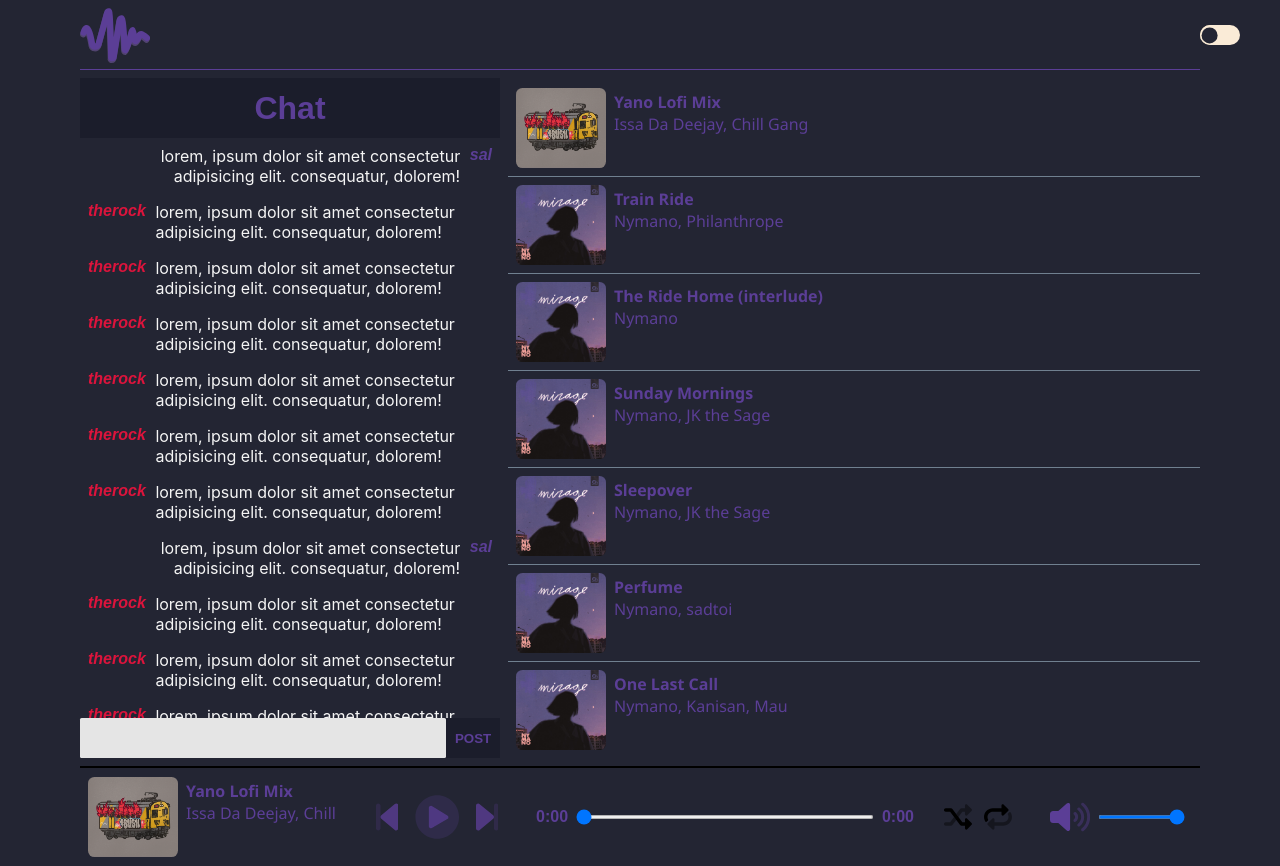
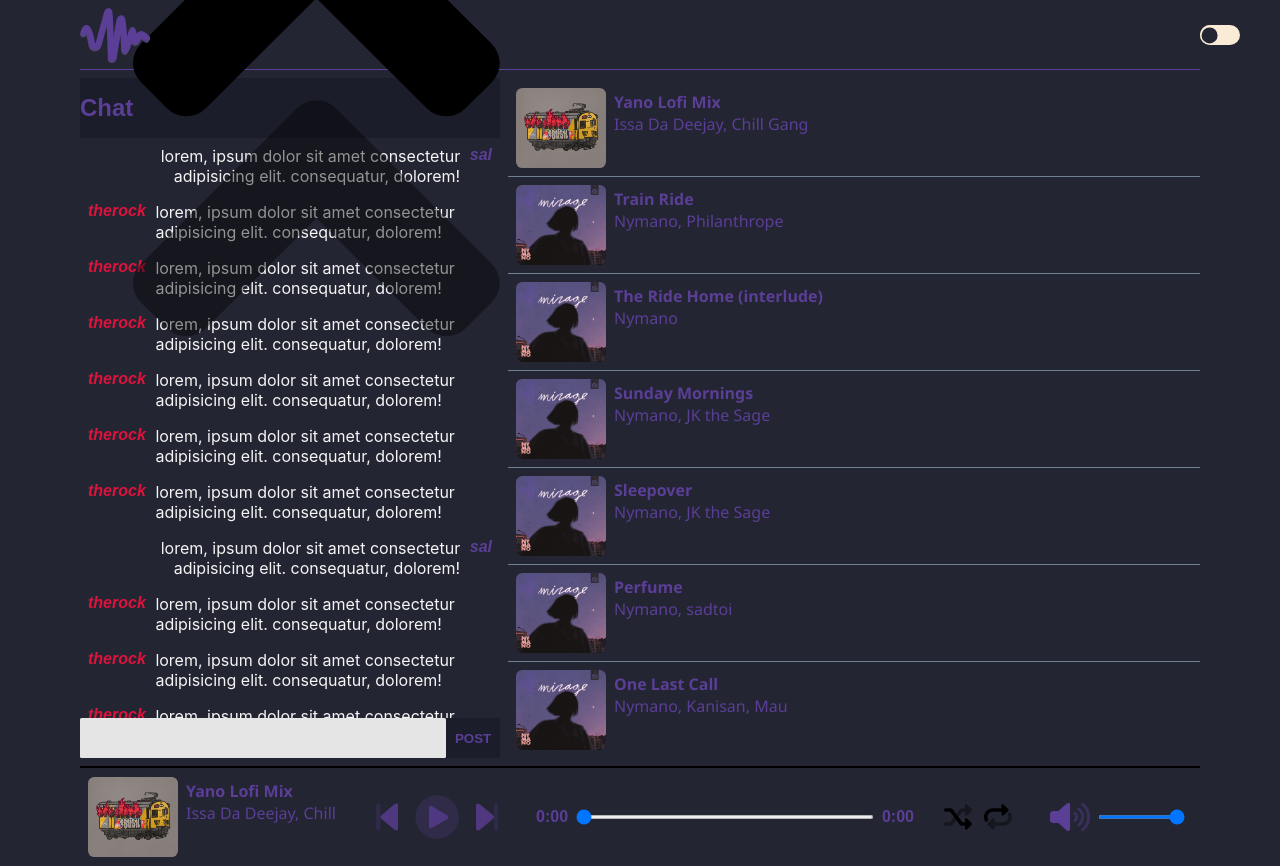
Before and after one commit to ngakana/mzansi-waya, a React (Create React App) app: page / in a window 1280 px wide. Built offline with nearby package versions, Linux system fonts and the light colour scheme.

Commit message:
✨ add toggle button

```diff
--- a/src/components/Chatbox.jsx
+++ b/src/components/Chatbox.jsx
@@ -1,13 +1,23 @@
+import { useState } from "react";
 
 import Typebox from "./Typebox";
 import ChatMessageList from "./ChatMessageList";
+import { ReactComponent as Close } from "assets/icons/angle-double-up.svg";
+import { ReactComponent as Open } from "assets/icons/angle-double-down.svg";
 
 function Chatbox() {
 
+    const [chatIsOpen, setChatIsOpen] = useState(true);
+
+    const toggleChatbox = () => {
+        setChatIsOpen(!chatIsOpen);
+    }
+
     return(
-        <div className="chatbox">
+        <div className={`chatbox ${ chatIsOpen ? null : "closed-chatbox" }`}>
             <div className="chat-header">
-                <h1 className="text">Chat</h1>
+                <h2 className="text">Chat</h2>
+                { chatIsOpen ? <Close onClick={toggleChatbox} /> : <Open onClick={toggleChatbox} /> }
             </div>
             <ChatMessageList />
             <Typebox />
```
